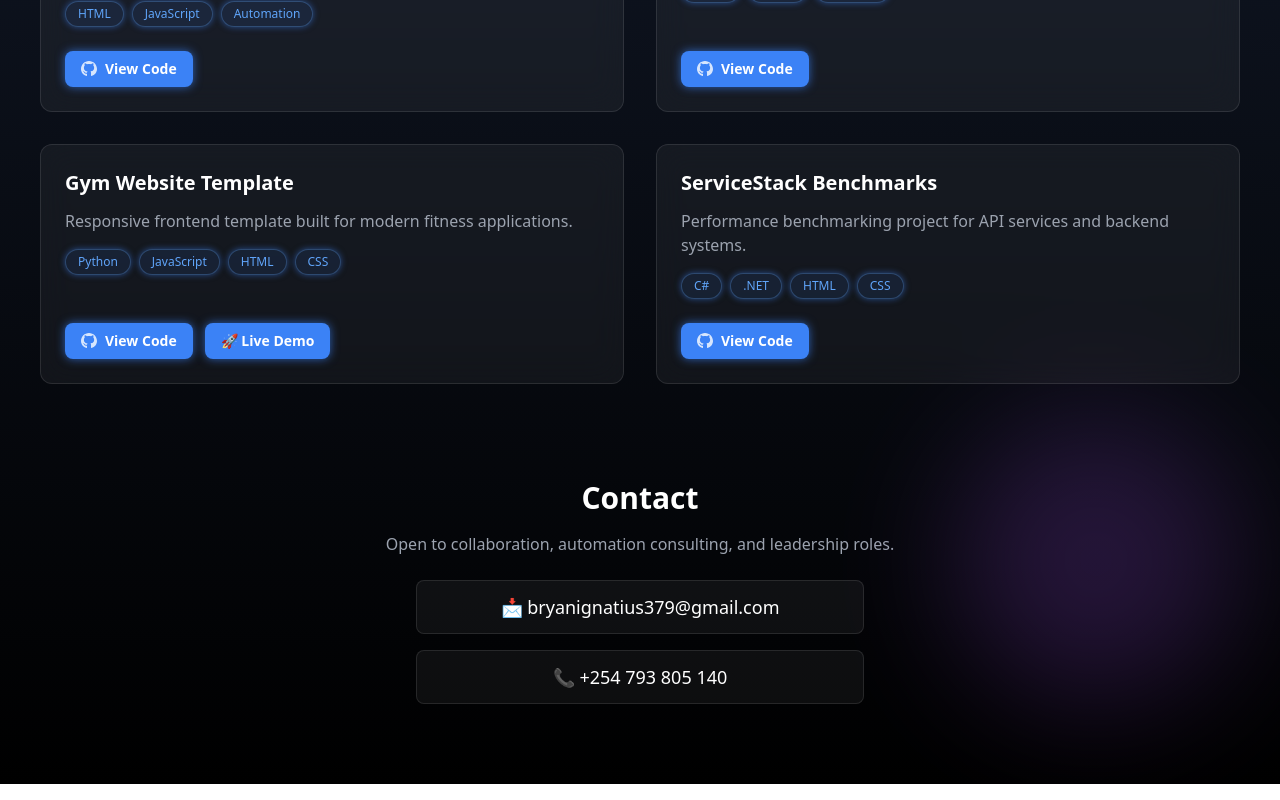
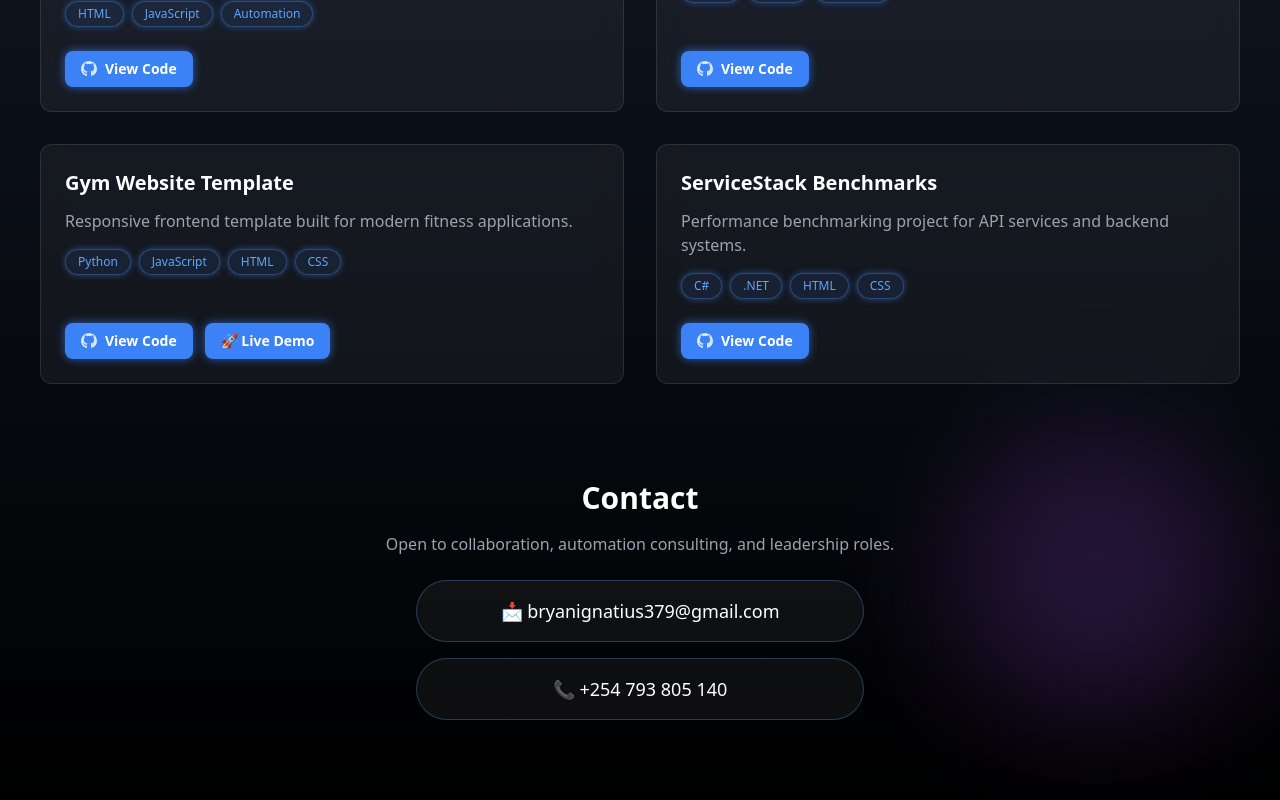
Before and after one commit to Rawal-Brian/briano.dev, a React (Vite) app: page / in a window 1280 px wide. Shown: the part 1391-2191 px from the top of the page. Built offline with nearby package versions, Linux system fonts and the light colour scheme.

Commit message:
Contacts button update

```diff
--- a/src/App.tsx
+++ b/src/App.tsx
@@ -244,7 +244,7 @@ export default function App() {
           <a
             href="mailto:bryanignatius379@gmail.com"
             rel="noopener noreferrer"
-            className="shrink-0 block text-base md:text-lg bg-white/5 border border-white/10 rounded-lg py-3 px-4 hover:bg-blue-500 hover:scale-105 transition block relative z-50"
+            className="shrink-0 block text-base md:text-lg bg-white/5 border border-blue-400/30 rounded-full px-3 py-4 hover:bg-blue-500 hover:shadow-[0_0_12px_rgba(59,130,246,0.9)] transition"
           >
             📩 bryanignatius379@gmail.com
           </a>
@@ -253,7 +253,8 @@ export default function App() {
           <a
             href="tel:+254793805140"
             rel="noopener noreferrer"
-            className=" shrink-0 block text-base md:text-lg bg-white/5 border border-white/10 rounded-lg py-3 px-4 hover:bg-blue-500 hover:scale-105 transition block relative z-50"
+            className="shrink-0 block text-base md:text-lg bg-white/5 border border-blue-400/30 rounded-full px-3 py-4 hover:bg-blue-500 hover:shadow-[0_0_12px_rgba(59,130,246,0.9)] transition"
+            //className="text-xs bg-blue-500/10 text-blue-400 px-7 py-3 rounded-full border border-blue-400/30 shadow-[0_0_6px_rgba(59,130,246,0.5)] hover:shadow-[0_0_12px_rgba(59,130,246,0.9)] transition"
           >
             📞 +254 793 805 140
           </a>
```
